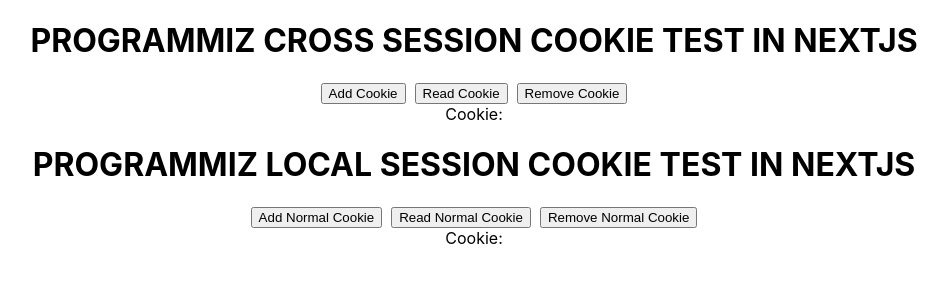
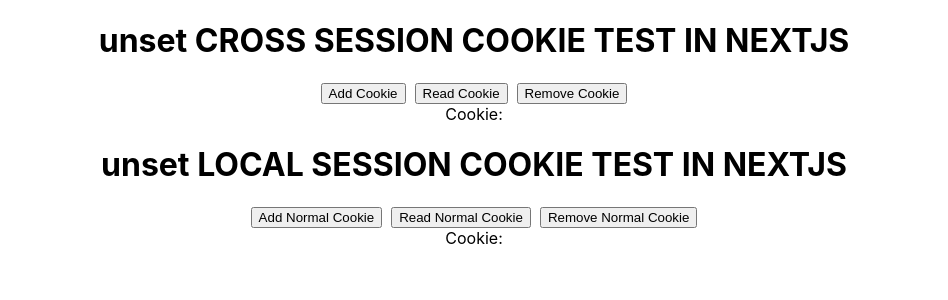
Before and after one commit to dev-rajan/next-cookie-testing, a Next.js app: page / in a window 1280 px wide. Shown: the top 300 px of the page, without its empty margins (166-1114 px from the left). Built offline with nearby package versions, Linux system fonts and the light colour scheme; no server answers.

Commit message:
cookie testing

```diff
--- a/pages/index.js
+++ b/pages/index.js
@@ -15,7 +15,6 @@
     setCookieValue(
       getCookie("abc", {
         path: "/",
-        domain: process.env.NEXT_PUBLIC_DOMAIN,
       })
     );
   };
@@ -23,7 +22,6 @@
   const handleRemove = () => {
     removeCookies("abc", {
       path: "/",
-      domain: process.env.NEXT_PUBLIC_DOMAIN,
     });
   };
 
@@ -49,13 +47,17 @@
 
   return (
     <div className="App">
-      <h1>PROGRAMMIZ CROSS SESSION COOKIE TEST IN NEXTJS</h1>
+      <h1>
+        {process.env.NEXT_PUBLIC_DOMAIN} CROSS SESSION COOKIE TEST IN NEXTJS
+      </h1>
       <button onClick={handleAdd}>Add Cookie</button> &nbsp;
       <button onClick={handleRead}>Read Cookie</button> &nbsp;
       <button onClick={handleRemove}>Remove Cookie</button>
       <br />
       <div>Cookie: {cookieValue}</div>
-      <h1>PROGRAMMIZ LOCAL SESSION COOKIE TEST IN NEXTJS</h1>
+      <h1>
+        {process.env.NEXT_PUBLIC_DOMAIN} LOCAL SESSION COOKIE TEST IN NEXTJS
+      </h1>
       <button onClick={handleNormalAdd}>Add Normal Cookie</button> &nbsp;
       <button onClick={handleNormalRead}>Read Normal Cookie</button> &nbsp;
       <button onClick={handleNormalRemove}>Remove Normal Cookie</button>
```
